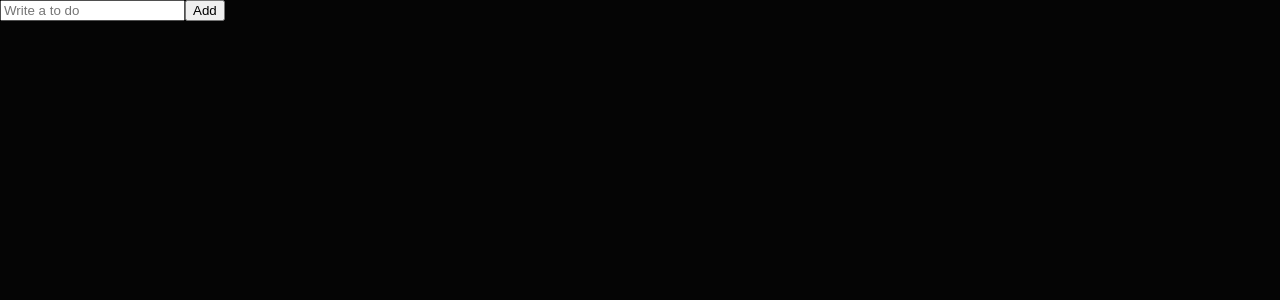
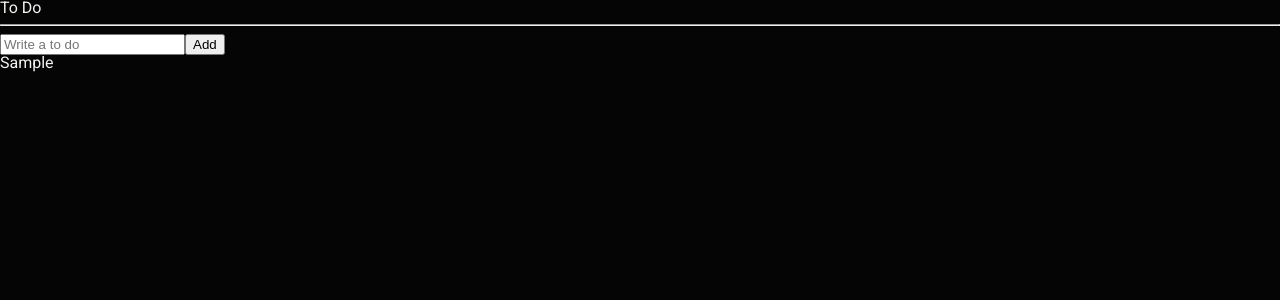
Before and after one commit to hyesuhong/checklist, a React (Create React App) app: page / in a window 1280 px wide. Both pictures are taken after typing "Sample" into the empty fields and a click on the button "Add". Shown: the top 300 px of the page. Built offline with nearby package versions, Linux system fonts and the light colour scheme.

Commit message:
make setting to do function with atom

```diff
--- a/src/App.tsx
+++ b/src/App.tsx
@@ -1,5 +1,5 @@
 import { createGlobalStyle } from 'styled-components';
-import ToDoList from './ToDoList';
+import ToDoList from './components/ToDoList';
 
 // createGlobalStyle : 전역으로 부를 수 있는 스타일 컴포넌트를 생성
 const GlobalStyle = createGlobalStyle`
--- a/src/ToDoList.tsx
+++ b/src/components/ToDoList.tsx
@@ -1,12 +1,28 @@
 import { useForm } from 'react-hook-form';
+import { atom, useRecoilState } from 'recoil';
 
 /* react hook form -> 여러 인풋을 사용할 때 좋은 라이브러리. validation을 하기 편함 */
-
 interface IForm {
 	toDo: string;
 }
 
+/* ts에게 한정된 데이터만 받는다고 알려주고 싶다면 category처럼! */
+interface IToDos {
+	text: string;
+	id: number;
+	category: 'DONE' | 'DOING' | 'TO_DO';
+}
+
+const toDoState = atom<IToDos[]>({
+	key: 'toDo',
+	default: [],
+});
+
 function ToDoList() {
+	/* useState와 비슷한 형태로 사용할 수 있음 */
+	const [toDos, setToDos] = useRecoilState(toDoState);
+	// const value = useRecoilValue(toDoState);
+	// const modifier = useSetRecoilState(toDoState);
 	/*
   - register을 사용하면 기존에 useState, onChange 등을 사용해서 관리하던 것들을 해결해줌
   - ...register('toDo') : es6. register함수가 리턴하는 객체를 인풋에 props로 전달
@@ -15,20 +31,18 @@
   - formState.errors : error가 일어난 곳과 종류를 알 수 있고 그에 따른 메세지를 전달할 수 있음.
   - setError : 특정한 에러를 발생시켜줌
   */
-	const {
-		register,
-		handleSubmit,
-		formState: { errors },
-		setValue,
-	} = useForm<IForm>();
-	const onValid = (data: IForm) => {
+	const { register, handleSubmit, setValue } = useForm<IForm>();
+	const onValid = ({ toDo }: IForm) => {
+		setToDos((prev) => [
+			{ text: toDo, id: Date.now(), category: 'TO_DO' },
+			...prev,
+		]);
 		setValue('toDo', '');
-		console.log(data);
 	};
-
-	console.log(errors);
 	return (
 		<div>
+			<h1>To Do</h1>
+			<hr />
 			<form onSubmit={handleSubmit(onValid)}>
 				<input
 					{...register('toDo', { required: 'Please write your to do' })}
@@ -36,6 +50,11 @@
 				/>
 				<button>Add</button>
 			</form>
+			<ul>
+				{toDos.map((toDo) => (
+					<li key={toDo.id}>{toDo.text}</li>
+				))}
+			</ul>
 		</div>
 	);
 }
```
